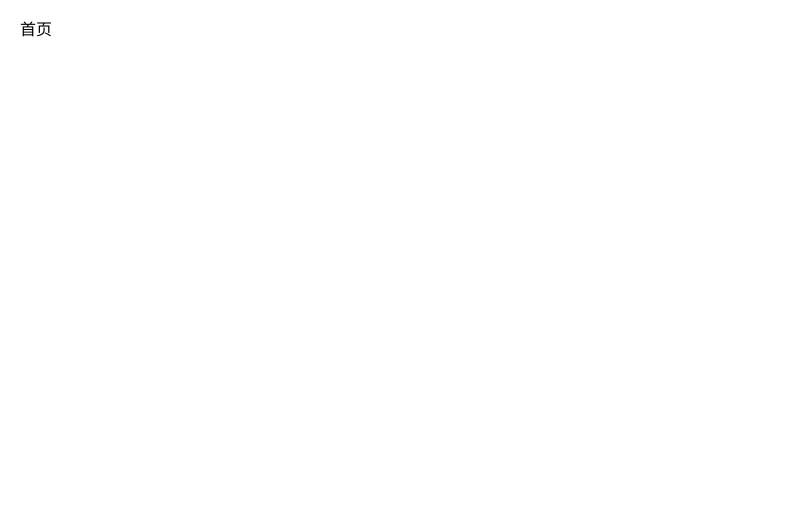
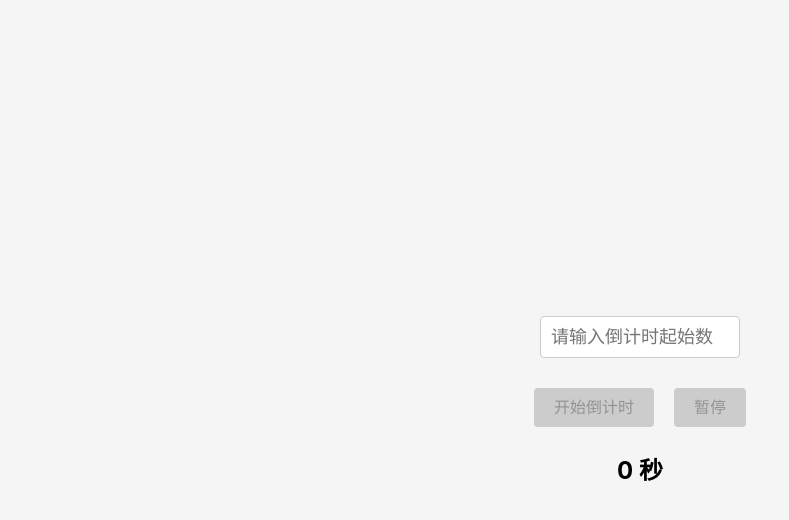
Before and after one commit to pany-ang/countdown-page, a Vue app: page / in a window 1280 px wide. Shown: the top 520 px of the page, without its empty margins (0-789 px from the left). Built offline with nearby package versions, Linux system fonts and the light colour scheme.

Commit message:
feat: 倒计时功能

```diff
--- a/src/pages/index.vue
+++ b/src/pages/index.vue
@@ -1,9 +1,163 @@
-<script lang="ts" setup></script>
+<script lang="ts" setup>
+import { ref } from "vue"
+
+// 定义响应式数据
+const countdownStart = ref<string>("")
+const countdownValue = ref<number>(0)
+const countdownInterval = ref<NodeJS.Timeout | null>(null)
+const isCounting = ref<boolean>(false)
+const errorMessage = ref<string>("")
+
+// 限制输入值在 0 ~ 3600 范围内
+function handleInput() {
+  const value = Number(countdownStart.value)
+
+  if (Number.isNaN(value) || value < 0 || value > 3600) {
+    countdownStart.value = ""
+    errorMessage.value = "请输入 0 到 3600 之间的数字"
+  } else {
+    errorMessage.value = "" // 清除提示信息
+  }
+}
+
+// 播放简单的“叮”声
+function playSound() {
+  const audioContext = new (window.AudioContext || (window as any).webkitAudioContext)()
+  const oscillator = audioContext.createOscillator()
+  oscillator.type = "triangle" // 使用三角波，声音更圆润
+  oscillator.frequency.setValueAtTime(800, audioContext.currentTime) // 设置频率为 800Hz
+  oscillator.connect(audioContext.destination)
+
+  // 添加音量控制，使声音逐渐变大然后消失，模拟一个短促的“叮”声
+  const gainNode = audioContext.createGain()
+  gainNode.gain.setValueAtTime(0, audioContext.currentTime)
+  gainNode.gain.linearRampToValueAtTime(0.3, audioContext.currentTime + 0.05) // 音量渐强
+  gainNode.gain.linearRampToValueAtTime(0, audioContext.currentTime + 0.2) // 然后渐弱
+  oscillator.connect(gainNode)
+  gainNode.connect(audioContext.destination)
+
+  oscillator.start()
+  oscillator.stop(audioContext.currentTime + 0.2) // 播放 0.2 秒
+}
+
+// 开始倒计时
+function startCountdown() {
+  const startValue = Number.parseInt(countdownStart.value, 10)
+  if (startValue <= 0) return
+
+  countdownValue.value = startValue
+  isCounting.value = true
+
+  // 清除之前的定时器
+  if (countdownInterval.value) clearInterval(countdownInterval.value)
+
+  // 启动倒计时
+  countdownInterval.value = setInterval(() => {
+    if (countdownValue.value <= 0) {
+      // 播放声音
+      playSound()
+
+      // 倒计时结束后重置并开始新一轮倒计时
+      countdownValue.value = Number.parseInt(countdownStart.value, 10)
+    } else {
+      countdownValue.value--
+    }
+  }, 1000)
+}
+
+// 暂停并重置倒计时
+function pauseCountdown() {
+  if (countdownInterval.value) clearInterval(countdownInterval.value)
+  countdownValue.value = 0
+  countdownStart.value = ""
+  isCounting.value = false
+}
+</script>
 
 <template>
-  <div class="app-container">
-    首页
+  <div class="container">
+    <div class="content">
+      <div class="input-group">
+        <input
+          v-model="countdownStart"
+          type="number"
+          placeholder="请输入倒计时起始数字"
+          @input="handleInput"
+        >
+        <div v-if="errorMessage" class="error-message">
+          {{ errorMessage }}
+        </div>
+      </div>
+
+      <div class="buttons">
+        <button @click="startCountdown" :disabled="isCounting || !countdownStart">
+          开始倒计时
+        </button>
+        <button @click="pauseCountdown" :disabled="!isCounting">
+          暂停
+        </button>
+      </div>
+
+      <div class="countdown-display">
+        <p>{{ countdownValue }} 秒</p>
+      </div>
+    </div>
   </div>
 </template>
 
-<style lang="scss" scoped></style>
+<style lang="scss" scoped>
+* {
+  box-sizing: border-box;
+  margin: 0;
+  padding: 0;
+}
+
+.container {
+  display: flex;
+  justify-content: center;
+  align-items: center;
+  height: 100vh;
+  background-color: #f5f5f5;
+}
+
+.content {
+  text-align: center;
+}
+
+.input-group {
+  margin-bottom: 20px;
+  input {
+    padding: 10px;
+    font-size: 18px;
+    width: 200px;
+    border: 1px solid #ccc;
+    border-radius: 4px;
+  }
+  .error-message {
+    color: red;
+    font-size: 14px;
+    margin-top: 10px;
+    margin-bottom: 20px;
+  }
+}
+
+.buttons button {
+  padding: 10px 20px;
+  margin: 10px;
+  font-size: 16px;
+  border: none;
+  border-radius: 4px;
+  cursor: pointer;
+}
+
+.buttons button:disabled {
+  background-color: #ccc;
+  cursor: not-allowed;
+}
+
+.countdown-display p {
+  font-size: 24px;
+  font-weight: bold;
+  margin-top: 20px;
+}
+</style>
```
